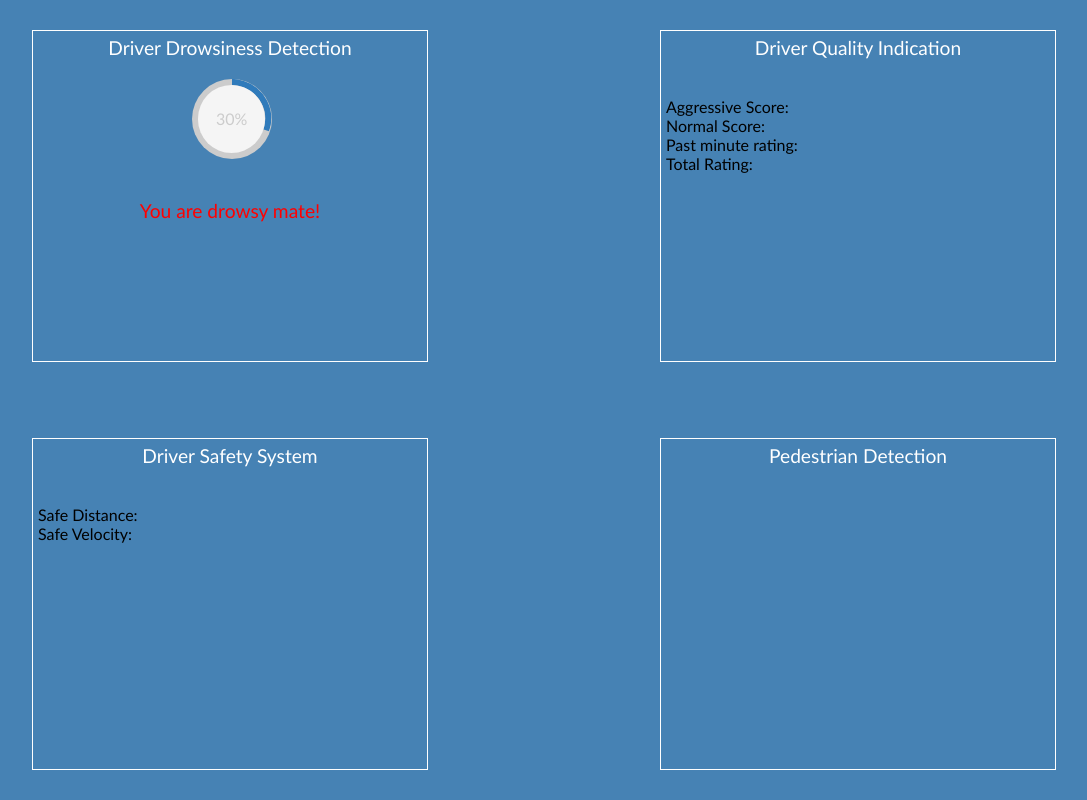
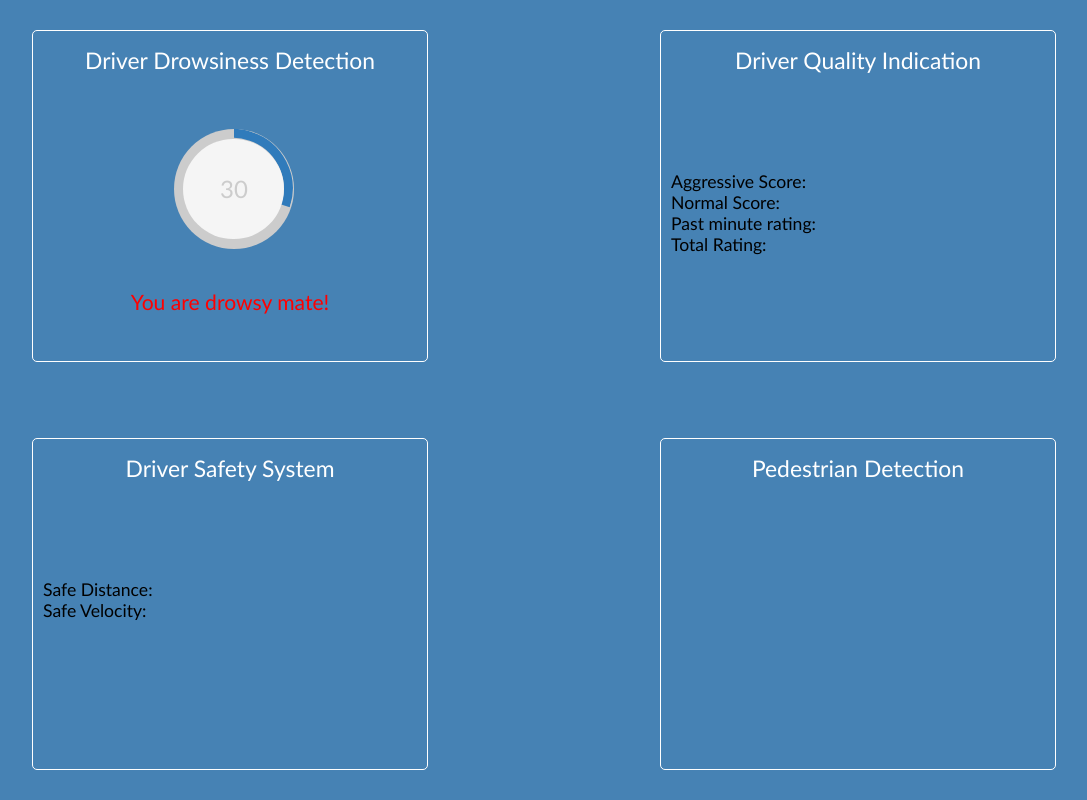
Before and after one commit to Prawesome/technergize-project, a plain HTML site: page index.html in a window 1280 px wide. Shown: the whole page, without its empty margins (96-1183 px from the left). Drawn offline with Linux system fonts and the light colour scheme.

Commit message:
Completed drowsiness section@

```diff
--- a/css/style.css
+++ b/css/style.css
@@ -1,11 +1,17 @@
+/* Document wide styling */
+
 body {
     background-color: steelblue;
-    font-family: 'Trebuchet MS', 'Lucida Sans Unicode', 'Lucida Grande', 'Lucida Sans', Arial, sans-serif
+    font-family: 'Trebuchet MS', 'Lucida Sans Unicode', 'Lucida Grande', 'Lucida Sans', Arial, sans-serif;
+    font-size: 1.1em;
 }
+
+/* Dashboard items */
 
 .dash-item {
     display: inline-block;
-    border: 1px solid white;
+    border: 1.25px solid white;
+    border-radius: 5px;
     width: 30%;
     height: 40%;
     padding: 5px;
@@ -22,10 +28,18 @@ body {
 }
 
 .dash-item-title {
-    font-size: 1.2em;
+    font-size: 1.3em;
     text-align: center;
     color: white;
+    margin: 10px;
 }
+
+.dash-item-content {
+    margin-top: 50px;
+    padding: 5px;
+}
+
+/* Item specific styling */
 
 .drowsy-message {
     font-size: 1.2em;
@@ -38,8 +52,7 @@ body {
 .c100 {
     float: none;
     text-align: center;
-    left: 40%;
-    margin-top: 20px;
+    left: 35%;
 }
 
 .dash-item:hover .c100 {
--- a/index.html
+++ b/index.html
@@ -13,9 +13,9 @@
 <body>
     <div class="dash-item top-left flex-center">
         <div class="dash-item-title">Driver Drowsiness Detection</div>
-
-        <div class="c100 p30 small">
-            <span>30%</span>
+        <div class="dash-item-content">
+            <div class="c100 p30">
+                <span>30</span>
                 <div class="slice">
                     <div class="bar"></div>
                     <div class="fill"></div>
@@ -23,8 +23,11 @@
             </div>
             <div class="drowsy-message">You are drowsy mate!</div>
         </div>
+
+    </div>
     <div class="dash-item top-right">
         <div class="dash-item-title"> Driver Quality Indication</div>
+        <div class="dash-item-content">
             <br>
             <br> Aggressive Score:
             <br> Normal Score:
@@ -32,18 +35,23 @@
             <br> Total Rating:
             <br>
         </div>
+
+    </div>
     <div class="dash-item bottom-left">
         <div class="dash-item-title">Driver Safety System</div>
+        <div class="dash-item-content">
             <br>
             <br> Safe Distance:
             <br> Safe Velocity:
             <br>
+        </div>
 
     </div>
     <div class="dash-item bottom-right">
         <div class="dash-item-title">Pedestrian Detection</div>
-        <br>
-        <br>
+        <div class="dash-item-content">
+
+        </div>
     </div>
 </body>
 
```
Lines whose indentation alone changed are shown as unchanged.
